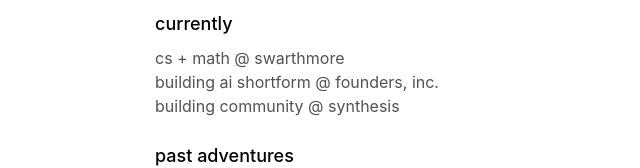
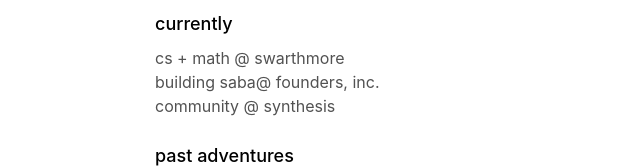
Before and after one commit to benwxng/personal-3, a Next.js app: page / in a window 1280 px wide. Shown: the part 190-358 px from the top of the page, without its empty margins (197-837 px from the left). Built offline with nearby package versions, Linux system fonts and the light colour scheme.

Commit message:
personal

```diff
--- a/app/page.tsx
+++ b/app/page.tsx
@@ -11,7 +11,15 @@ export default function Page() {
         <ul className="list-none text-neutral-600 dark:text-neutral-400">
           <li>cs + math @ swarthmore</li>
           <li>
-            building ai shortform @{" "}
+            building{" "}
+            <AnimatedLink
+              href="https://usesaba.com"
+              className="text-neutral-600 dark:text-white/70"
+              external={true}
+            >
+              saba
+            </AnimatedLink>
+            @{" "}
             <AnimatedLink
               href="https://f.inc/"
               className="text-neutral-600 dark:text-white/70"
@@ -21,7 +29,7 @@ export default function Page() {
             </AnimatedLink>
           </li>
           <li>
-            building community @{" "}
+            community @{" "}
             <AnimatedLink
               href="https://www.swatsynthesis.info"
               className="text-neutral-600 dark:text-white/70"
```
